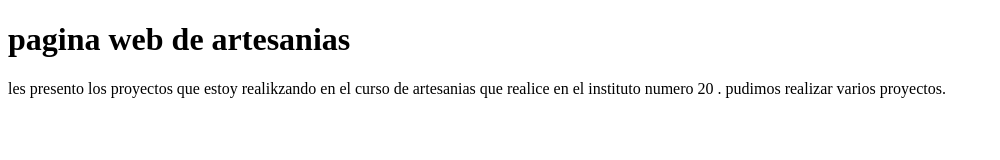
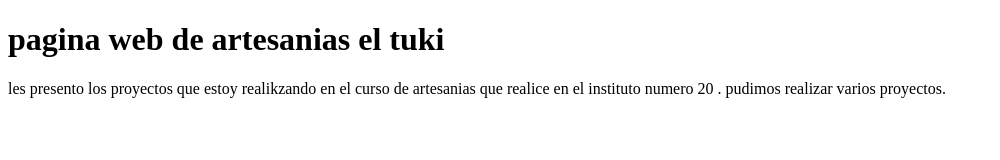
Before and after one commit to esscudoo/artesanias, a plain HTML site: page index.html in a window 1280 px wide. Shown: the whole page, without its empty margins (0-1000 px from the left). Drawn offline with Linux system fonts and the light colour scheme.

Commit message:
Update index.html
Signed-off-by: esscudoo <108433963+esscudoo@users.noreply.github.com>

```diff
--- a/index.html
+++ b/index.html
@@ -3,14 +3,14 @@
 
 <head>
 
-    <title>mi primera pestaña de google</title>
+    <title>Artesanias el tuki</title>
 
 </head>
 
 
 <body>
 
-    <h1>pagina web de artesanias</h1>
+    <h1>pagina web de artesanias el tuki</h1>
 
     <p>les presento los proyectos que estoy realikzando en el curso de artesanias que realice en
         el instituto numero 20 . pudimos realizar varios proyectos.
```
